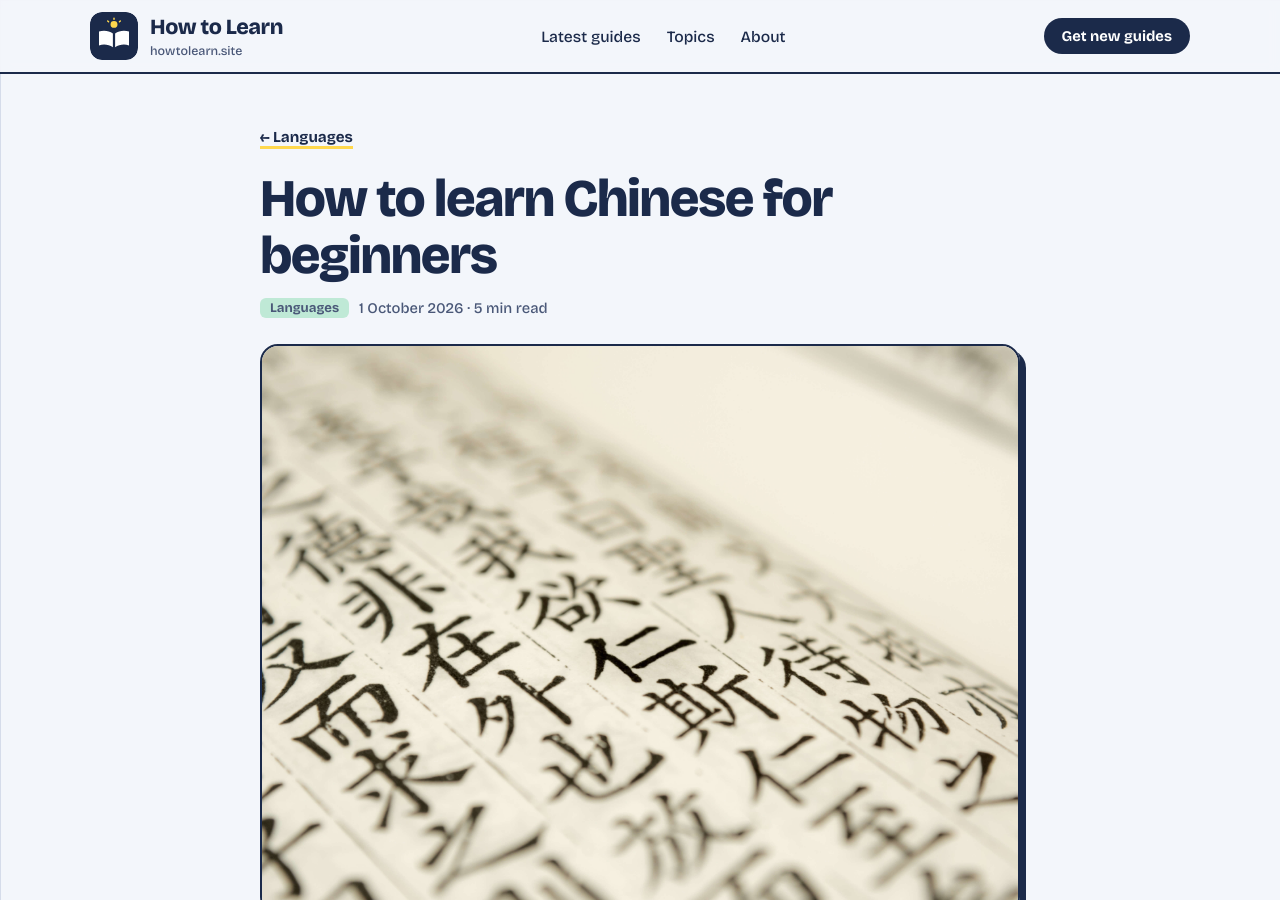
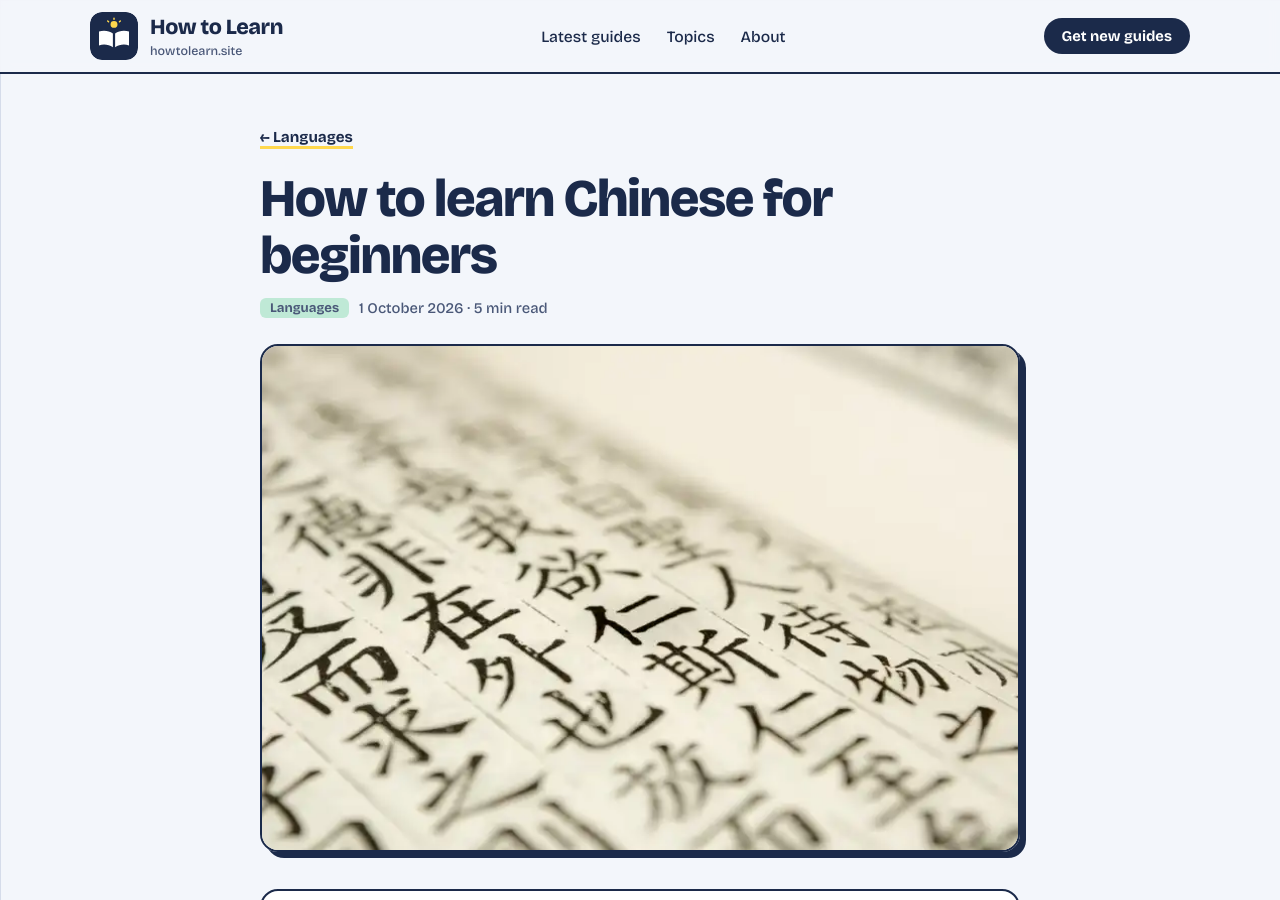
Before and after one commit to mehuls-ER7/mehuls-ER7.github.io, a Jekyll site: the page built from _posts/2026-10-01-how-to-learn-chinese-for-beginners.md, in a window 1280 px wide and 900 px high. Built offline with Jekyll 4.4.1, drawn with Linux system fonts in a browser that asks for light colours.

Commit message:
Change image format in Chinese learning post
Updated the image format for the Chinese learning guide.

```diff
--- a/_posts/2026-10-01-how-to-learn-chinese-for-beginners.md
+++ b/_posts/2026-10-01-how-to-learn-chinese-for-beginners.md
@@ -3,7 +3,7 @@ title: "How to learn Chinese for beginners"
 date: 2026-10-01
 category: language
 description: "A comprehensive step by step blueprint on how to learn Chinese language for beginners easily without getting overwhelmed by characters and tones."
-image: "/images/how-to-learn-chinese.jpg"
+image: "/images/learn-chinese-for-beginners.webp"
 ---
 
 So, you have decided to tackle Chinese. That is incredible! Whether you want to boost your resume, travel across Asia, or dive into a rich culture, taking this step is exciting.
```
